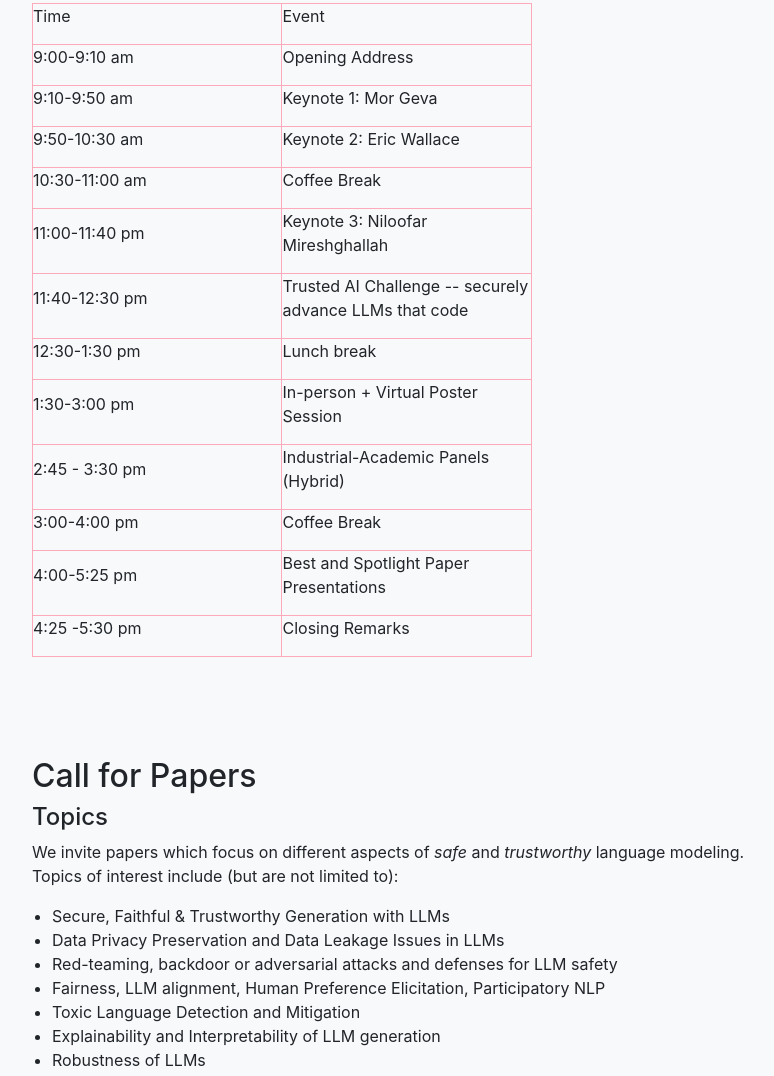
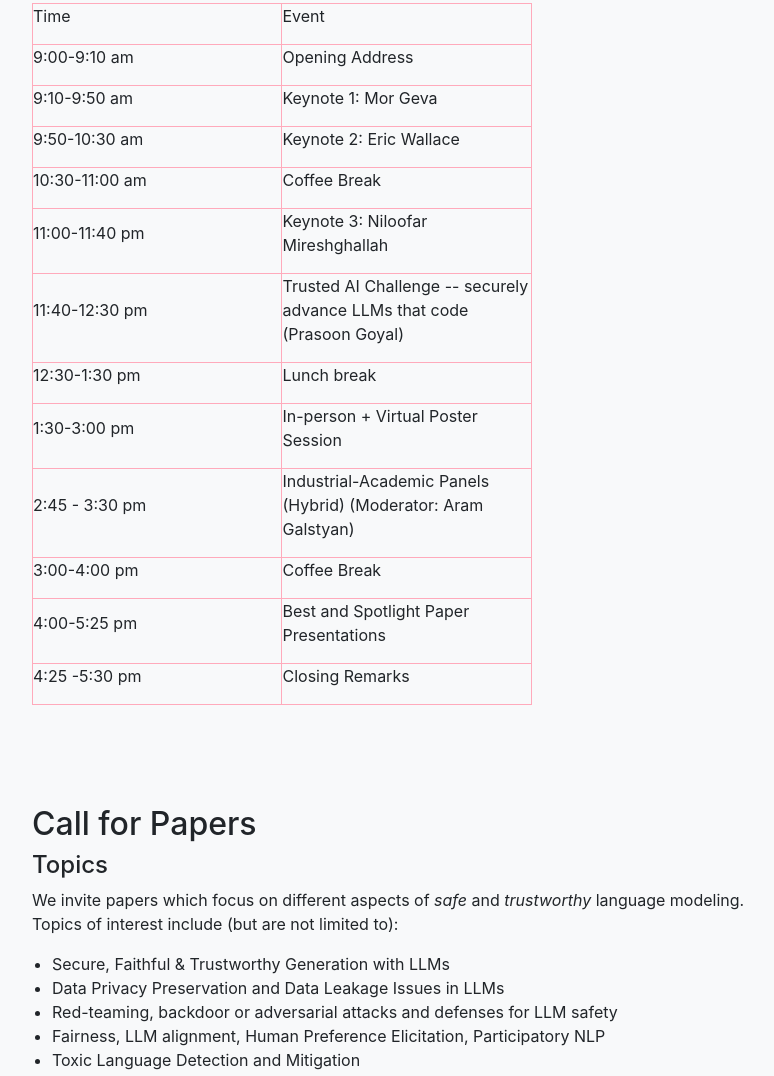
Before and after one commit to trustnlpworkshop/trustnlpworkshop.github.io, a website with bundled scripts: page index.html in a window 1280 px wide. Shown: the part 1328-2404 px from the top of the page, without its empty margins (243-1017 px from the left). Built offline with nearby package versions, Linux system fonts and the light colour scheme.

Commit message:
Update index.html

```diff
--- a/index.html
+++ b/index.html
@@ -138,7 +138,7 @@
 <p><span style="font-weight: 400;">11:00-11:40 pm</span></p>
 </td>
 <td>
-<p><span style="font-weight: 400;">Keynote 3: Niloofar Mireshghallah </span></p>
+<p><span style="font-weight: 400;">Keynote 3: Niloofar Mireshghallah  </span></p>
 </td>
 </tr>
 	<tr>
@@ -146,7 +146,7 @@
 <p><span style="font-weight: 400;">11:40-12:30 pm</span></p>
 </td>
 <td>
-<p><span style="font-weight: 400;">Trusted AI Challenge -- securely advance LLMs that code </span></p>
+<p><span style="font-weight: 400;">Trusted AI Challenge -- securely advance LLMs that code (Prasoon Goyal) </span></p>
 </td>
 </tr>
 <tr>
@@ -170,7 +170,7 @@
 <p><span style="font-weight: 400;"> 2:45 - 3:30 pm</span></p>
 </td>
 <td>
-<p><span style="font-weight: 400;"> Industrial-Academic Panels (Hybrid)</span></p>
+<p><span style="font-weight: 400;"> Industrial-Academic Panels (Hybrid) (Moderator: Aram Galstyan) </span></p>
 </td>
 </tr>
 <tr>
```
